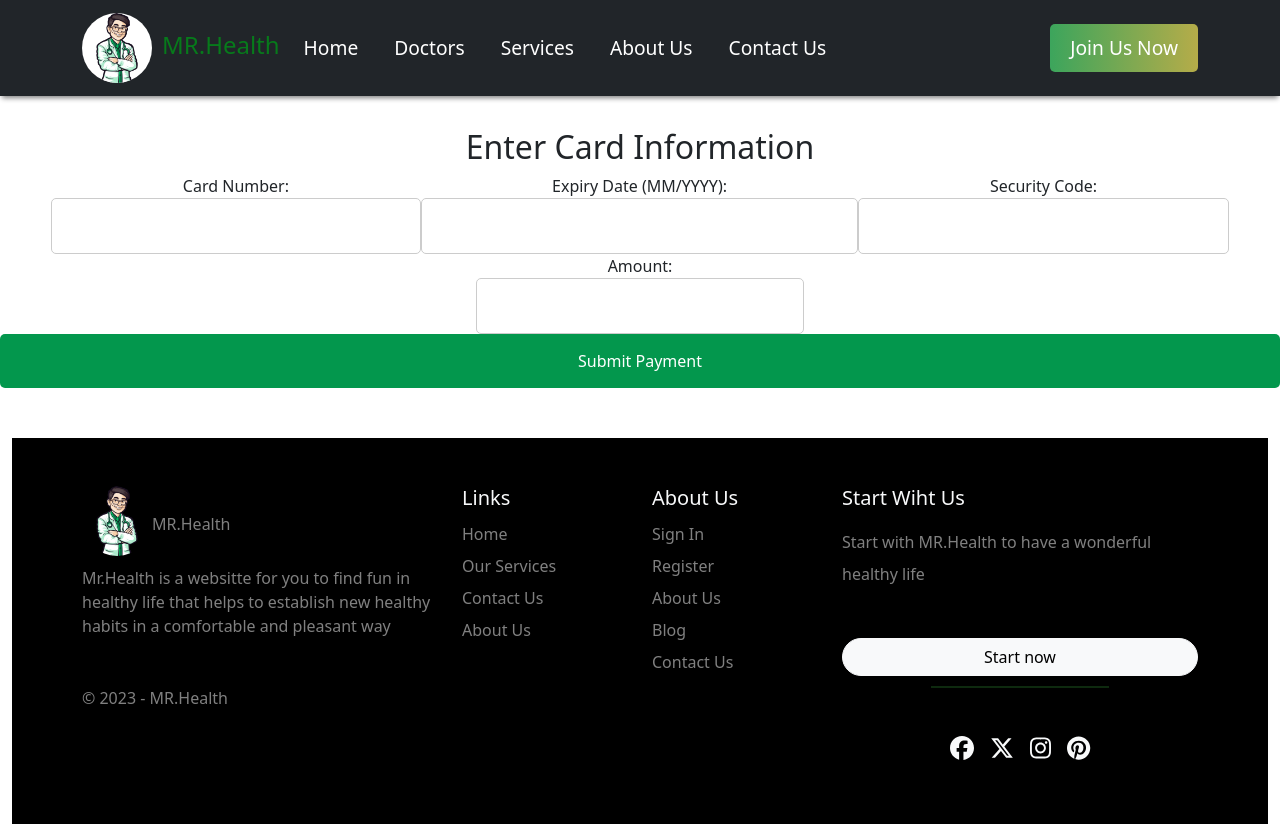
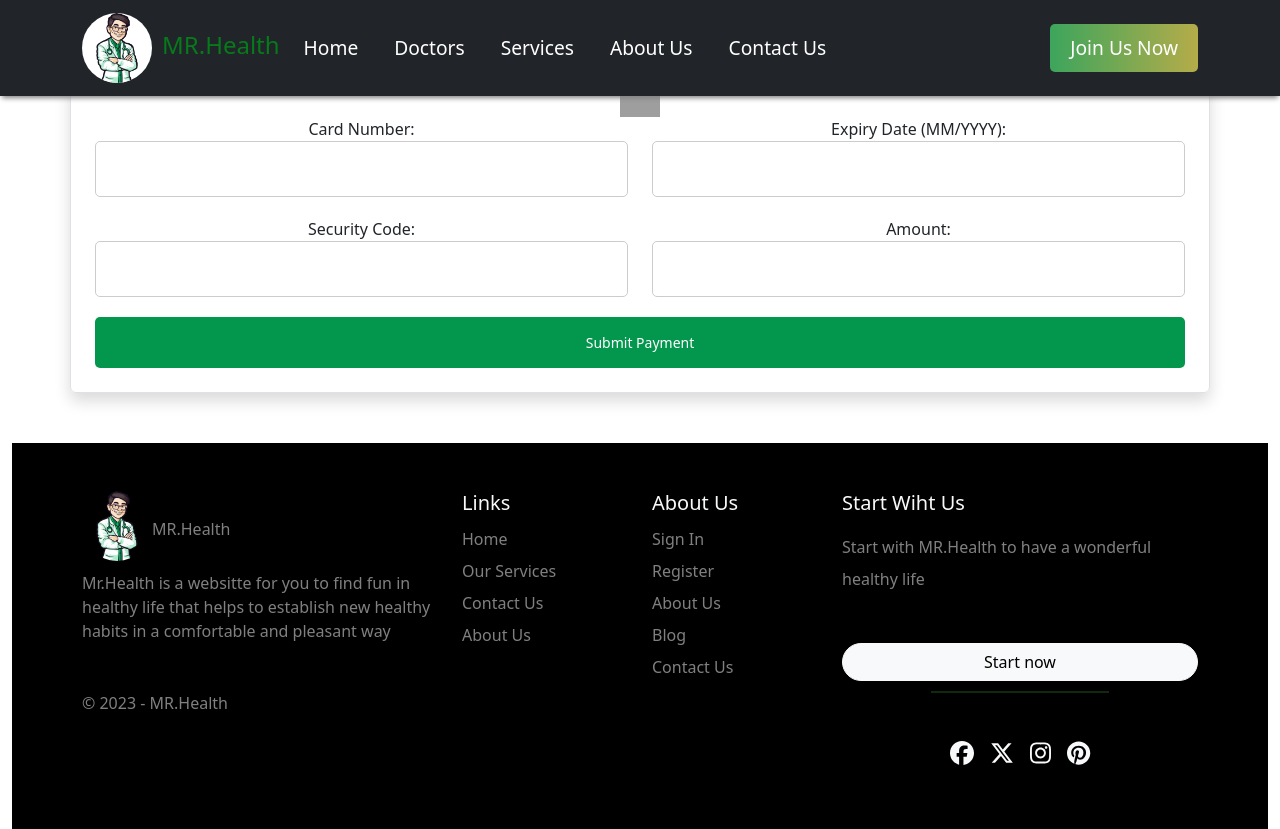
Before and after one commit to mahmoudamr5896/Final_Project_ITI, a React (Create React App) app in the folder my-react-app/: page /pays in a window 1280 px wide. Built offline with nearby package versions, Linux system fonts and the light colour scheme; no server answers; grey boxes are pictures that could not be loaded.

Commit message:
paymentform style

```diff
--- a/my-react-app/src/Pages/Patientshow.js
+++ b/my-react-app/src/Pages/Patientshow.js
@@ -339,9 +339,12 @@ useEffect(() => {
       {Appointments.map((item) => {
 
         return   <>
-        <p>Docor Name :{item.doctor_name}</p>
-        <p>Date :{item.date_time}</p>
-              <p className="text-success">accepted</p>
+        <div style={{ border: '1px solid #ccc', borderRadius: '5px', padding: '10px', marginBottom: '20px' }}>
+  <p style={{ fontSize: '18px', fontWeight: 'bold', marginBottom: '5px' }}>Doctor Name: {item.doctor_name}</p>
+  <p style={{ fontSize: '16px', marginBottom: '5px' }}>Date: {item.date_time}</p>
+  <p style={{ fontSize: '16px', color: 'green' }}>Accepted</p>
+</div>
+
               <PaymentForm appointmentId={item.id} />
               {/* <Link to="/pays">Please pay for your appointment from here </Link> */}
         </>
--- a/my-react-app/src/Pages/Payment.js
+++ b/my-react-app/src/Pages/Payment.js
@@ -19,7 +19,7 @@ const PaymentForm = ({ appointmentId }) => {
         body: JSON.stringify({
           appointment_id: appointmentId,
           card_number: cardNumber,
-          expire: expire, // Ensure this matches the format expected by Django (e.g., MM/YYYY)
+          expire: expire,
           security_code: securityCode,
           amount: parseFloat(amount),
         }),
@@ -27,8 +27,7 @@ const PaymentForm = ({ appointmentId }) => {
       const responseData = await response.json();
       if (response.ok) {
         console.log('Payment successful!', responseData);
-        setSuccessMessage('Your data entered succefully it is under review now ');
-        // Clear form fields
+        setSuccessMessage('Your data entered successfully. It is under review now.');
         setCardNumber('');
         setExpire('');
         setSecurityCode('');
@@ -44,44 +43,65 @@ const PaymentForm = ({ appointmentId }) => {
   };
 
   return (
-    <div className="payment-form" style={{ marginTop: '10%' }}>
-      <h2>Enter Card Information</h2>
-      {error && <div>{error}</div>}
-      {successMessage && <div>{successMessage}</div>}
+    <div className="payment-form container border rounded p-4 shadow">
+      <h2 className="text-center mb-4" style={{fontFamily:"fantasy"}}>Enter Card Information</h2>
+      <div className="text-center mt-4">
+        <img src="https://w7.pngwing.com/pngs/363/177/png-transparent-visa-mastercard-logo-visa-mastercard-computer-icons-visa-text-payment-logo.png" alt="Visa Logo" style={{ height: '30px' }} />
+      </div>
+      {error && <div className="alert alert-danger">{error}</div>}
+      {successMessage && <div className="alert alert-success">{successMessage}</div>}
       <form onSubmit={handleSubmit}>
-        <label>
-          Card Number:
+        <div className="row">
+          <div className="col-md-6">
+            <div className="form-group">
+              <label>Card Number:</label>
               <input
                 type="text"
+                className="form-control"
                 value={cardNumber}
                 onChange={(e) => setCardNumber(e.target.value)}
               />
-        </label>
-        <label>
-          Expiry Date (MM/YYYY):
+            </div>
+          </div>
+          <div className="col-md-6">
+            <div className="form-group">
+              <label>Expiry Date (MM/YYYY):</label>
               <input
                 type="text"
+                className="form-control"
                 value={expire}
                 onChange={(e) => setExpire(e.target.value)}
               />
-        </label>
-        <label>
-          Security Code:
+            </div>
+          </div>
+        </div>
+        <div className="row">
+          <div className="col-md-6">
+            <div className="form-group">
+              <label>Security Code:</label>
               <input
                 type="text"
+                className="form-control"
                 value={securityCode}
                 onChange={(e) => setSecurityCode(e.target.value)}
               />
-        </label>
-        <label>
-          Amount:
+            </div>
+          </div>
+          <div className="col-md-6">
+            <div className="form-group">
+              <label>Amount:</label>
               <input
                 type="text"
+                className="form-control"
                 value={amount}
                 onChange={(e) => setAmount(e.target.value)}
               />
-        </label>
-        <button type="submit">Submit Payment</button>
+            </div>
+          </div>
+        </div>
+        <div className="text-center">
+          <button type="submit" className="btn btn-primary btn-sm">Submit Payment</button>
+        </div>
       </form>
     </div>
   );
```
Lines whose indentation alone changed are shown as unchanged.
